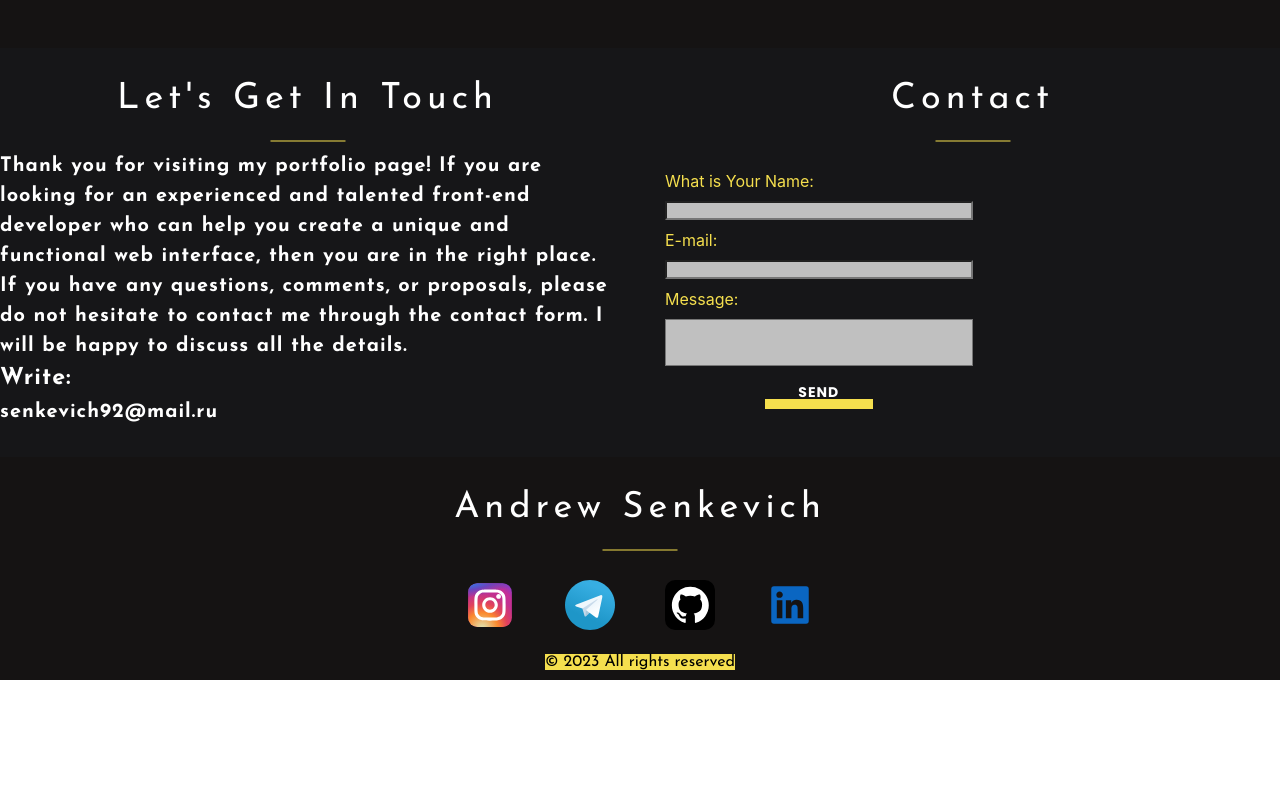
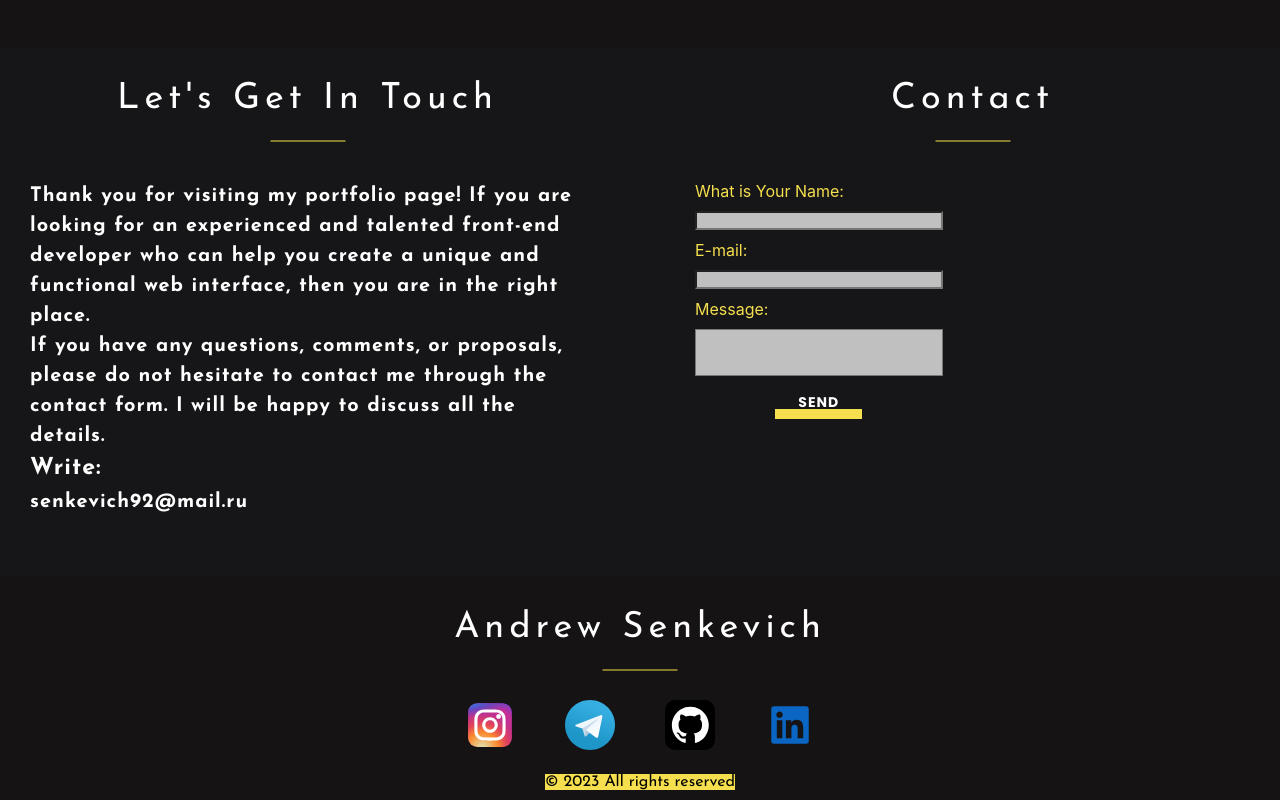
Before and after one commit to Sene4kaaa/portfolio, a React (Create React App) app: page / in a window 1280 px wide. Shown: the part 2522-3322 px from the top of the page. Before the commit the page ends 3202 px from the top, so only its background shows below. Built offline with nearby package versions, Linux system fonts and the light colour scheme.

Commit message:
Refactoring code

```diff
--- a/src/components/Contacts/Contacts.module.scss
+++ b/src/components/Contacts/Contacts.module.scss
@@ -23,6 +23,7 @@
     .blabla {
       @include text($titleFontFamily, 20px, 1.5, 700);
       letter-spacing: 1px;
+      padding: 30px;
     }
 
     .form {
@@ -31,7 +32,8 @@
       flex-direction: column;
       justify-content: space-between;
       background-color: $bgSecondColor;
-      margin-top: 20px;
+      padding: 30px;
+      //margin-top: 20px;
       gap: 10px;
 
       .name {
```
